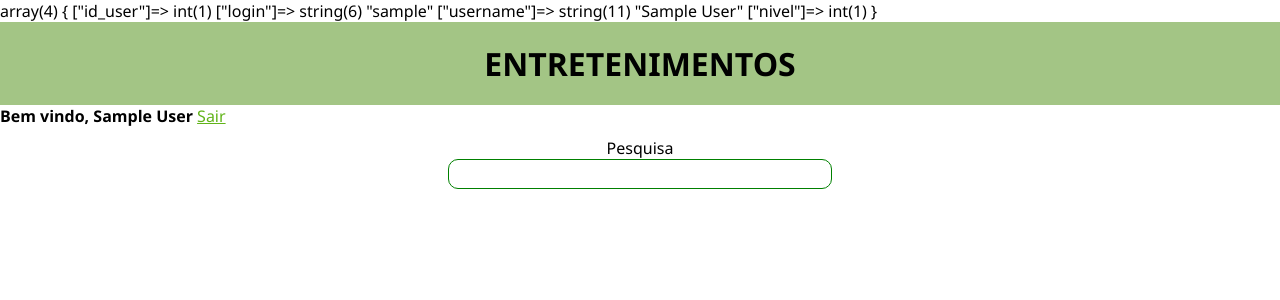
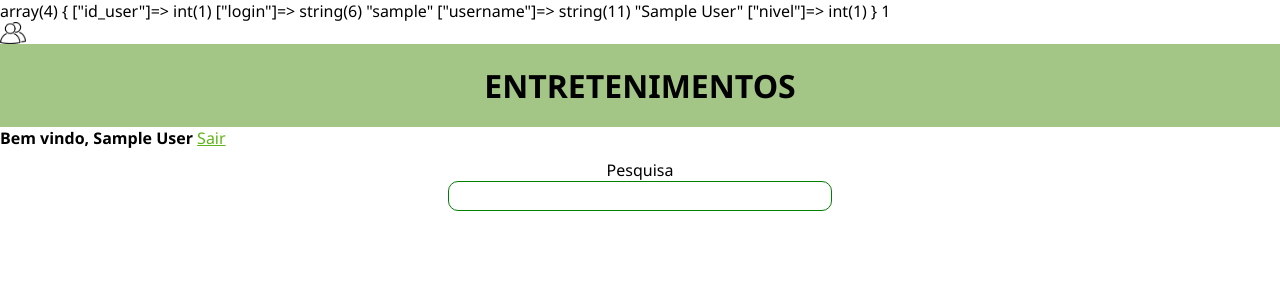
Before and after one commit to AilaLopes07/Entretenimentos, a PHP site: page / in a window 1280 px wide. Shown: the top 300 px of the page. Run offline with PHP 8.4, Linux system fonts and the light colour scheme; the visitor is signed in with stand-in values (Sample User, id 1).

Commit message:
adicionando funções de administração

```diff
--- a/auxiliares/auxiliar.php
+++ b/auxiliares/auxiliar.php
@@ -7,4 +7,7 @@ const DB_database = "entretenimentos";
 
     $conn = mysqli_connect(DB_host, DB_username, DB_password, DB_database);
 
+// Verificar se o usuário é administrador
+$admin = false;
+
 ?>
--- a/index.php
+++ b/index.php
@@ -12,7 +12,13 @@ if (empty($_SESSION)){
 
 $nivel_user = $_SESSION['nivel'];
 
+if ($nivel_user <= 3) {
+    $admin = true;
+} else {
+    $admin = false;
+}
 
+echo $admin;
 
 ?>
 <!DOCTYPE html>
@@ -25,7 +31,11 @@ $nivel_user = $_SESSION['nivel'];
 </head>
 <body>
     <header class="topheader">
+        <a href="admin.php"><img class="admin-img" src="img/admin-icon.png" alt=""></a>
         <h1 class="tlt">Entretenimentos</h1>
+    </header>
+
+    <main>
         <strong>Bem vindo, <?php
         // Verifica se possui uma session, caso n possua exibe o nome como convidado
         if (!empty($_SESSION)){
@@ -35,10 +45,7 @@ $nivel_user = $_SESSION['nivel'];
         }
         ?></strong>
         <a href="sair.php">Sair</a>
-        </header>
-
-    <main>
-    <form action="pesquisa.php" method="get">
+        <form action="pesquisa.php" method="get">
         <div style="margin: auto; width: 50%; text-align: center; margin-top: 10px;">
             <label for="pesquisa">Pesquisa</label>
             <br>
--- a/style.css
+++ b/style.css
@@ -22,6 +22,7 @@ body {
     text-align: center;
     background-color: #a3c585;
     text-transform: uppercase;
+    display: inline-block;
 }
 
 .topheader{
@@ -128,3 +129,7 @@ footer section {
     color: #2e6300;
     text-decoration: underline;
 }
+
+.admin-img{
+    width: 2%;
+}
```
Also changed, not shown: img/admin-icon.png (added).
